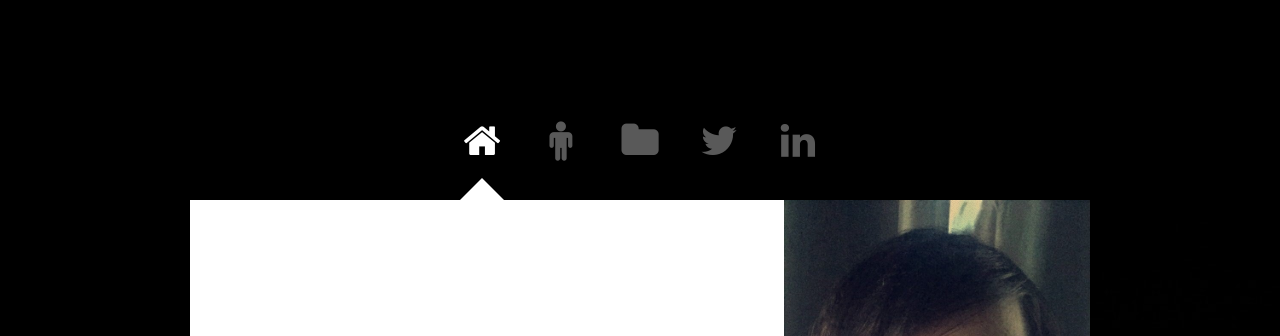
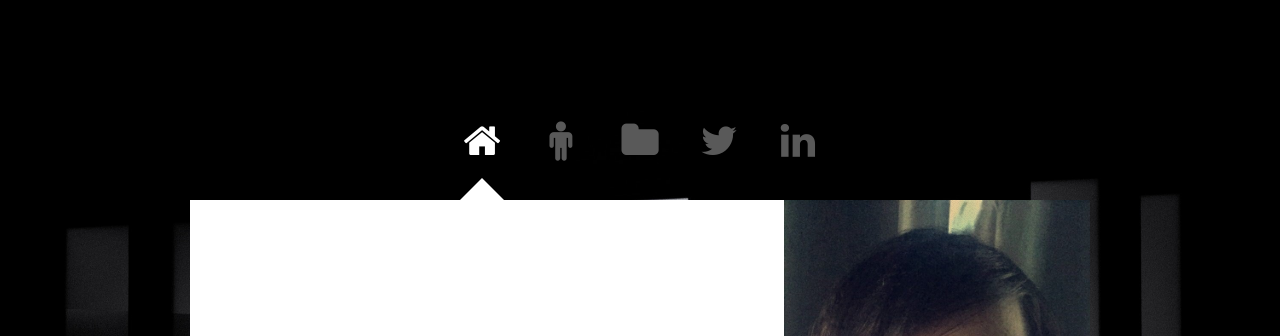
Before and after one commit to dylangt/dylangt.github.io, a plain HTML site: page index.html in a window 1280 px wide. Shown: the top 336 px of the page. Drawn offline with Linux system fonts and the light colour scheme.

Commit message:
Update style.css

```diff
--- a/css/style.css
+++ b/css/style.css
@@ -16,7 +16,7 @@
 	{
 		background-image:			url('images/bg.jpg'),		url('images/bg.jpg');
 		background-repeat:			repeat,							no-repeat;
-		background-size:			auto,							100% 100%;
+		background-size:			100% 100%,							100% 100%;
 	}
 
 		body.is-loading *
```
